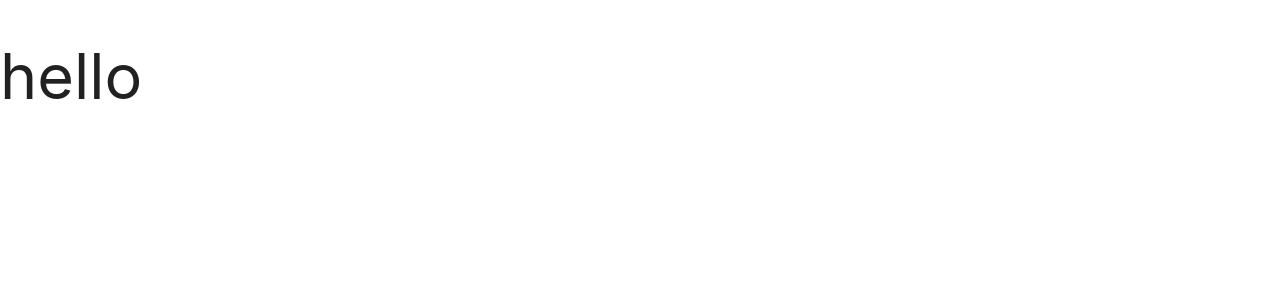
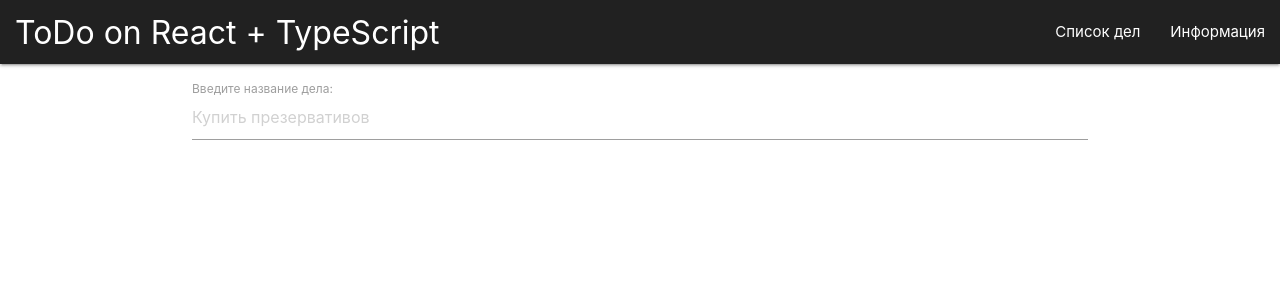
Before and after one commit to podsolnuh69/react-todo-ts, a React (Create React App) app: page / in a window 1280 px wide. Shown: the top 300 px of the page. Built offline with nearby package versions, Linux system fonts and the light colour scheme.

Commit message:
add navbar and todoform components

```diff
--- a/src/App.css
+++ b/src/App.css
@@ -36,3 +36,13 @@
     transform: rotate(360deg);
   }
 }
+
+.nav-title {
+  margin: 15px 0 0 15px;
+  padding: 0 !important;
+  user-select: none;
+}
+
+.todoform-input {
+  margin-top: 2rem;
+}
--- a/src/App.tsx
+++ b/src/App.tsx
@@ -1,8 +1,16 @@
 import React from 'react';
 import './App.css';
+import TodoForm from './components/TodoForm';
+
+import Navbar from './components/Navbar';
 
 const App: React.FC = () => {
-  return <h1>hello</h1>
+  return <>
+      <Navbar/>
+      <div className="container">
+        <TodoForm/>
+      </div>
+    </>
 }
 
 export default App;
--- /dev/null
+++ b/src/components/Navbar.tsx
@@ -0,0 +1,16 @@
+import React from 'react';
+
+const Navbar: React.FC = () => {
+    return  <nav>
+                <div className="nav-wrapper grey darken-4">
+                    <h4 className="nav-title">ToDo on React + TypeScript</h4>
+                    <ul className="right hide-on-med-and-down">
+                        <li><a href="sass.html">Список дел</a></li>
+                        <li><a href="badges.html">Информация</a></li>
+                    </ul>
+                </div>
+            </nav>
+
+}
+
+export default Navbar;
--- /dev/null
+++ b/src/components/TodoForm.tsx
@@ -0,0 +1,10 @@
+import React from 'react';
+
+const TodoForm: React.FC = () => {
+    return <div className="input-field todoform-input">
+        <input type="text" id='title' placeholder='Купить презервативов'/>
+        <label htmlFor="title" className='active'>Введите название дела:</label>
+    </div>
+}
+
+export default TodoForm;
```
